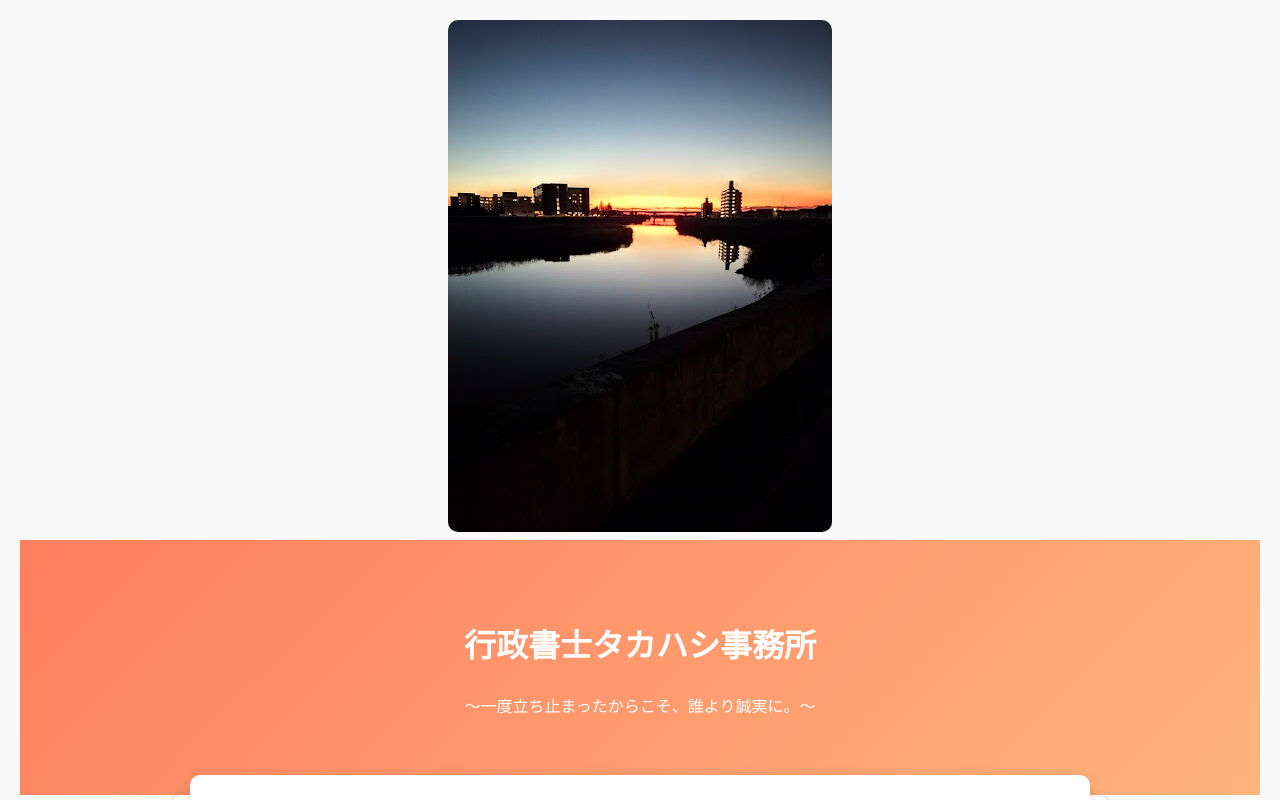
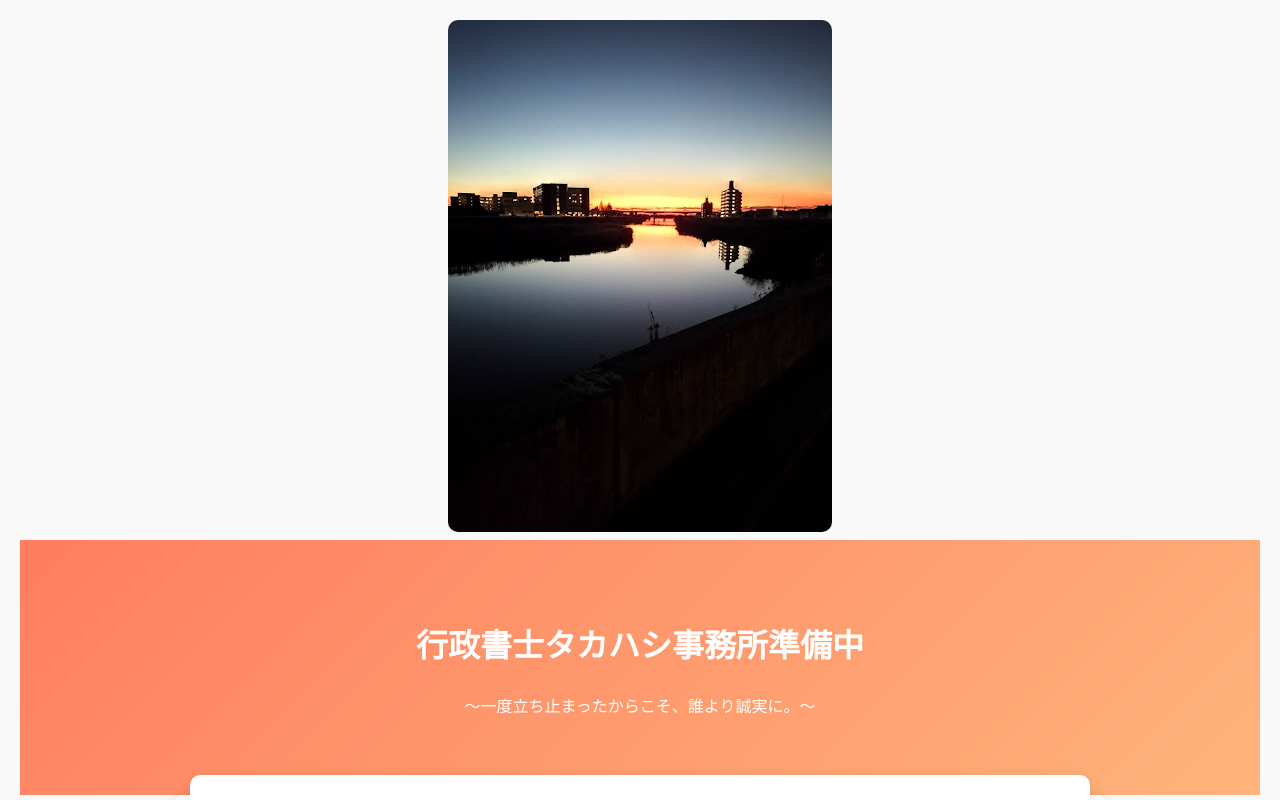
Before and after one commit to ootata1968-art/MY_OFFICE, a plain HTML site: page index.html in a window 1280 px wide. Shown: the top 800 px of the page. Drawn offline with Linux system fonts and the light colour scheme.

Commit message:
Refactor HTML structure and styles

```diff
--- a/index.html
+++ b/index.html
@@ -32,7 +32,7 @@
 <body>
 
 <header>
-    <h1>行政書士タカハシ事務所</h1>
+    <h1>行政書士タカハシ事務所準備中</h1>
     <p>〜一度立ち止まったからこそ、誰より誠実に。〜</p>
 </header>
 
```
